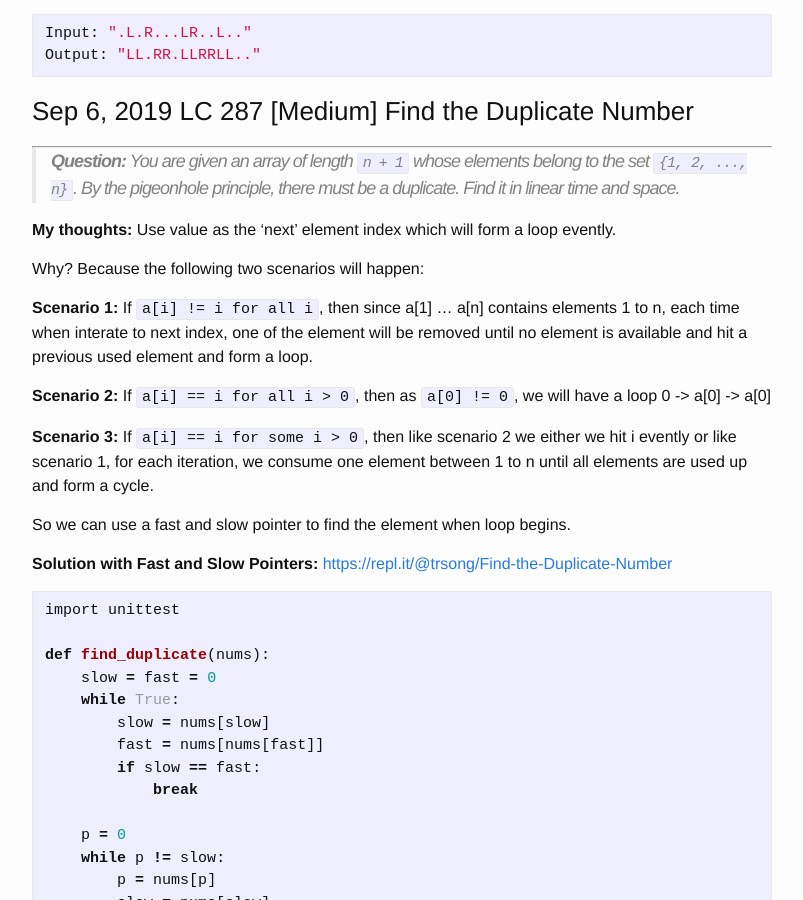
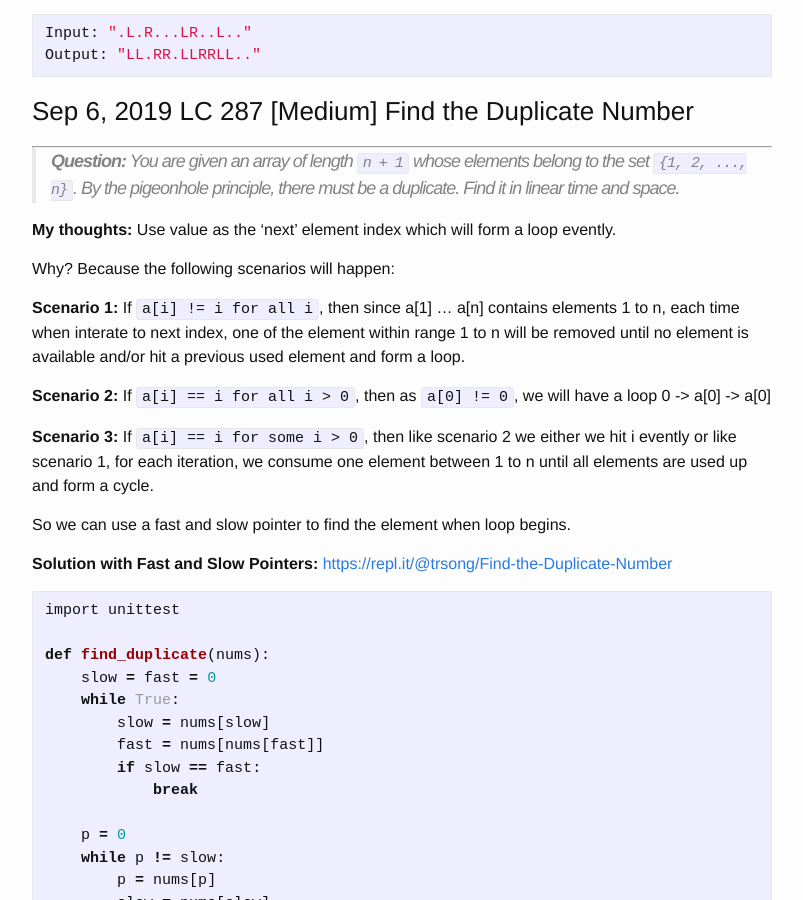
Before and after one commit to trsong/trsong.github.io, a Jekyll site: the page built from _posts/2019-08-01-DailyQuestionsAug.md, in a window 1280 px wide and 900 px high, scrolled down 2070 px. Shown: the whole window, without its empty margins (238-1041 px from the left). Built offline with Jekyll 4.4.1, drawn with Linux system fonts in a browser that asks for light colours.

```diff
--- a/_posts/2019-08-01-DailyQuestionsAug.md
+++ b/_posts/2019-08-01-DailyQuestionsAug.md
@@ -71,9 +71,9 @@ Output: "LL.RR.LLRRLL.."
 
 **My thoughts:** Use value as the 'next' element index which will form a loop evently.
 
-Why? Because the following two scenarios will happen:
-
-**Scenario 1:** If `a[i] != i for all i`, then since a[1] ... a[n] contains elements 1 to n, each time when interate to next index, one of the element will be removed until no element is available and hit a previous used element and form a loop.
+Why? Because the following scenarios will happen:
+
+**Scenario 1:** If `a[i] != i for all i`, then since a[1] ... a[n] contains elements 1 to n, each time when interate to next index, one of the element within range 1 to n will be removed until no element is available and/or hit a previous used element and form a loop.
 
 **Scenario 2:** If `a[i] == i for all i > 0`, then as `a[0] != 0`, we will have a loop 0 -> a[0] -> a[0]
 
```
